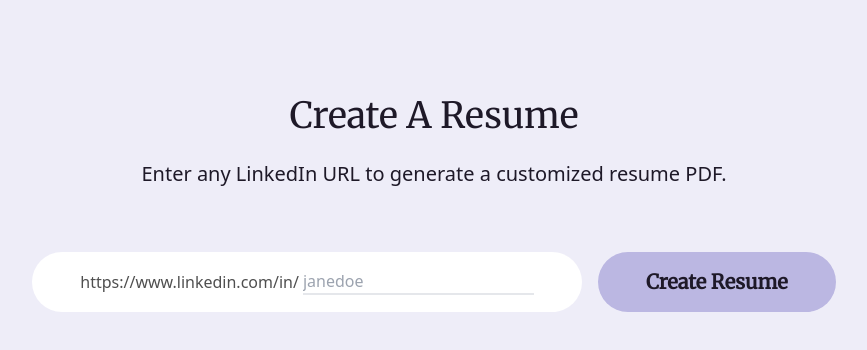
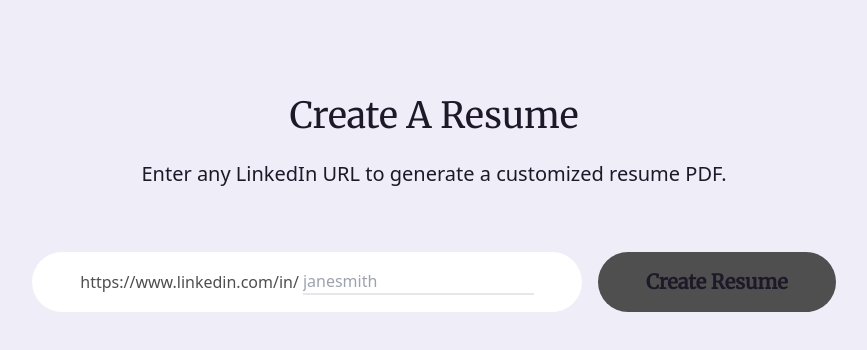
Before and after one commit to ajasinger/resume-builder, a Next.js app: page / in a window 1280 px wide. Shown: the top 350 px of the page, without its empty margins (206-1073 px from the left). Built offline with nearby package versions, Linux system fonts and the light colour scheme.

Commit message:
error handling

```diff
--- a/app/components/Form.jsx
+++ b/app/components/Form.jsx
@@ -17,25 +17,33 @@
     const [name, setName] = useState('');
     const [loading, setLoading] = useState(false);
     const [pdfData, setPdfData] = useState(null);
-    const [error, setError] = useState(false);
+    const [error, setError] = useState('');
 
     const handleFormSubmit = async(e) => {
         e.preventDefault();
+
+        if(!name) {
+            setError('Please enter a valid LinkedIn profile URL.')
+        }
+
         setLoading(true);
+        setError('');
 
         try{
+            const profileName = name.trim();
+
             const res = await fetch('/api/profileData', {
                 method: 'POST',
                 headers: {
                     'Content-Type': 'application/json'
                 },
                 body: JSON.stringify({
-                    name
+                    name: profileName
                 })
             });
 
             if(!res.ok) {
-                setError(true);
+                setError('We were unable to create your resume. Please try again.');
                 console.log('fetch error in handleFormSubmit')
             }
 
@@ -44,10 +52,8 @@
             setPdfData(data);
 
         } catch(error) {
-
             console.log('error fetching data');
-            setError(true);
-
+            setError('We were unable to create your resume. Please try again.');
         } finally {
             setLoading(false);
         }
@@ -56,7 +62,7 @@
 
     return(
         <div>
-            <form onSubmit={handleFormSubmit} className="flex gap-4">
+            <form onSubmit={handleFormSubmit} className="flex flex-wrap gap-4">
                 {/* <label htmlFor="name font-sans">Enter a Linkedin URL:</label> */}
                 <div className="flex gap-1 items-center text-[#4F4F4F] text-md font-sans bg-white py-4 rounded-full px-12 w-fit">
                     <p>https://www.linkedin.com/in/</p>
@@ -67,19 +73,18 @@
                         value={name}
                         onChange={e => setName(e.target.value)}
                         autoComplete="name"
-                        placeholder="janedoe"
-                        required
+                        placeholder="janesmith"
                         className="border-b-2 focus:outline-none"
-                        //className="relative flex flex-col flex-nowrap items-center gap-4 text-gray-dark tablet:h-[62px] tablet:flex-row tablet:gap-0 tablet:rounded-[64px] tablet:bg-white tablet:py-[8px] tablet:pl-[24px] tablet:pr-[4px]"
+                        aria-label='complete the LinkedIn URL with a username'
                     />
                 </div>
+                {error && <p className="text-red-600">{error}</p>}
                 <button
                     type="submit"
-                    disabled={loading}
-                    className="bg-[#BBB7E2] hover:bg-[#DFD0FB] disabled:bg-[#4F4F4F] font-bold py-4 rounded-full px-12 text-xl flex-row fade-in-animation delay-2000 w-fit"
-                    //className="whitespace-nowrap rounded-full cursor-default hover:cursor-pointer disabled:cursor-default flex items-center justify-center font-semibold  text-coal bg-primary hover:bg-primary-light active:bg-primary-dark disabled:bg-gray-extra-light disabled:text-gray px-12 h-14 min-h-14 text-[21px] flex-row fade-in-animation delay-2000 w-fit opacity-0"
+                    disabled={ loading || !name }
+                    className="bg-[#BBB7E2] hover:bg-[#DFD0FB] disabled:bg-[#4F4F4F] font-bold py-4 rounded-full px-12 text-xl flex-row fade-in-animation delay-2000 w-fit text-nowrap"
                 >
-                    Create Resume
+                    {loading ? 'Generating...' : 'Create Resume'}
                 </button>
             </form>
         </div>
```
